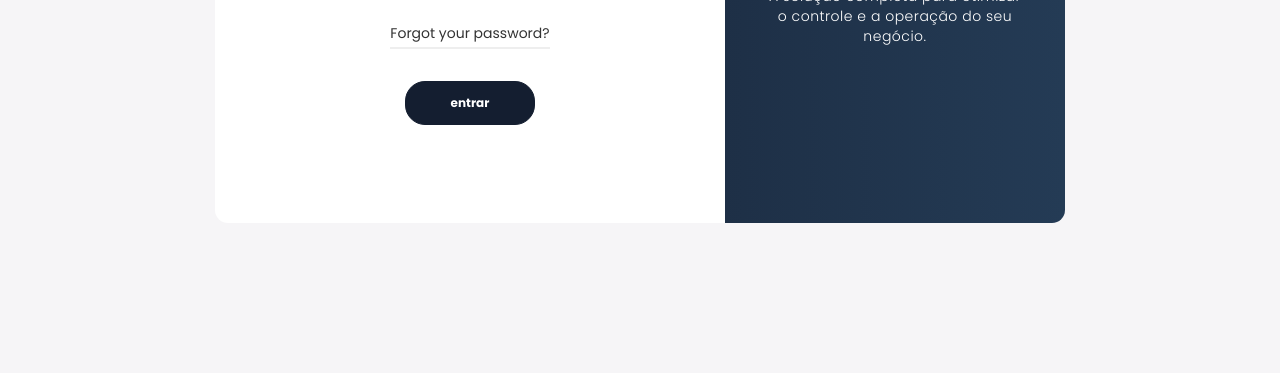
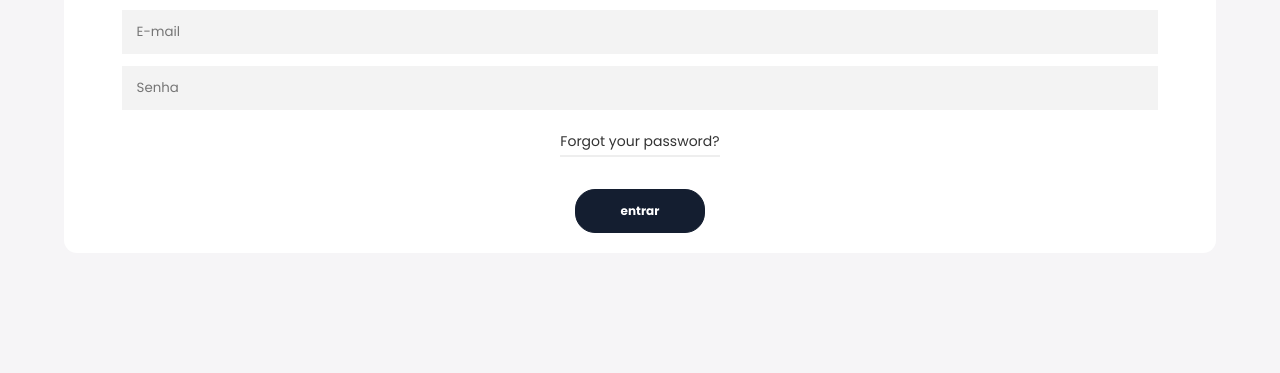
Before and after one commit to AntonioSouza1/Web-Projects, a plain HTML site: page login/login.html in a window 1280 px wide. Shown: the part 427-800 px from the top of the page. Drawn offline with Linux system fonts and the light colour scheme.

Commit message:
Atualizado a versão da tela de login para dispositivos moveis

```diff
--- a/login/login.html
+++ b/login/login.html
@@ -11,32 +11,41 @@
     <link rel="stylesheet" href="style.css">
 </head>
 <body>
+    <!-- Container principal -->
     <div class="container" id="container">
-    <div class="form-container sign-in-container">
+
+        <div class="form-container">
             <form method="post">
+
                 <h1>Entrar</h1>
                 <span>use sua conta</span>
+
                 <div class="infield">
                     <input type="text" placeholder="E-mail" name="email"/>
                     <label></label>
                 </div>
+
                 <div class="infield">
                     <input type="password" name="password" placeholder="Senha" />
                     <label></label>
                 </div>
+
                 <a href="#" class="forgot">Forgot your password?</a>
                 <button>entrar</button>
+
             </form>
         </div>
+
         <div class="overlay-container" id="overlayCon">
             <div class="overlay">
-            <div class="overlay-panel overlay-right">
+                <div class="overlay-panel">
                     <h1>Bem-Vindo</h1>
                     <h1>de Volta!</h1>
                     <p>A solução completa para otimizar o controle e a operação do seu negócio.</p>
                 </div>
             </div>
         </div>
+
     </div>
 </body>
 </html>
--- a/login/style.css
+++ b/login/style.css
@@ -15,45 +15,40 @@
 
 body {
     height: 100vh;
+    width: 100vw;
     background: #f6f5f7;
-    display: grid;
-    place-content: center;
-    font-family: 'Poppins', sans-serif;
+    display: flex;
+    justify-content: center;
+    align-items: center;
 }
 
 .container {
-    position: relative;
-    width: 850px;
-    height: 500px;
+    display: flex;
+    flex-direction: column-reverse;
+    justify-content: start;
+    width: 90%;
+    height: 70%;
     background: #fff;
     border-radius: 13px;
     overflow: hidden;
 }
 
 .form-container{
-    position: absolute;
-    width: 60%;
-    height: 100%;
-    padding: 0 40px;
+    width: 100%;
+    height: 60%;
+    display: flex;
+    justify-content: center;
+    align-items: center;
     transition: all 0.6s ease-in-out;
 }
 
-.sign-up-container {
-    opacity: 0;
-    z-index: 1;
-}
-
 form {
+    width: 100%;
     height: 100%;
     display: flex;
     flex-direction: column;
     align-items: center;
     justify-content: center;
-    padding: 0 50px;
-}
-
-h1 {
-    color: var(--grad-clr1);
 }
 
 span{
@@ -61,9 +56,8 @@ span{
 }
 
 .infield{
-    position: relative;
-    margin: 8px 0;
-    width: 100%;
+    width: 90%;
+    margin: 6px 0;
 }
 
 input{
@@ -75,9 +69,6 @@ input{
 }
 
 label{
-    position: absolute;
-    left: 50%;
-    top: 100%;
     transform: translate(-50%);
     width: 0;
     height: 2px;
@@ -125,65 +116,32 @@ button{
 }
 
 .overlay-container{
-    position: absolute;
-    top: 0;
-    left: 60%;
-    width: 40%;
-    height: 100%;
-    overflow: hidden;
+    background: var(--linear-grad);
+    width: 100%;
+    height: 40%;
     transition: transform 0.6s ease-in-out;
-    z-index: 9;
-}
-
-#overlay{
-    cursor: pointer;
-    position: absolute;
-    left: 50%;
-    top: 304px;
-    transform: translateX(-50%);
-    width: 143.67px;
-    height: 40px;
-    border: 1px solid #fff;
-    background: transparent;
-    border-radius: 20px;
 }
 
 .overlay{
-    position: relative;
-    background: var(--linear-grad);
+    display: flex;
+    align-items: center;
+    justify-content: center;
+    height: 100%;
+    width: 100%;
     color: #ffffff;
-    left: -150%;
-    height: 100%;
-    width: 250%;
     transition: transform 0.6s ease-in-out;
 }
 
 .overlay-panel{
-    position: absolute;
-    display: flex;
-    align-items: center;
-    justify-content: center;
-    flex-direction: column;
-    padding: 0 40px;
+    padding: 0 25px;
     text-align: center;
-    height: 100%;
-    width: 340px;
     transition: 0.6s ease-in-out;
-}
-
-.overlay-right{
-    right: 0;
-    transform: translateX(0%)
-}
-
-.overlay-right h1{
-    color: #fff;
 }
 
 p {
     font-size: 14px;
     font-weight: 300;
     line-height: 20px;
-    letter-spacing: 0.5px;
-    margin: 25px 0 35px;
+    letter-spacing: .5px;
+    margin-top: 15px;
 }
```
Lines whose indentation alone changed are shown as unchanged.
